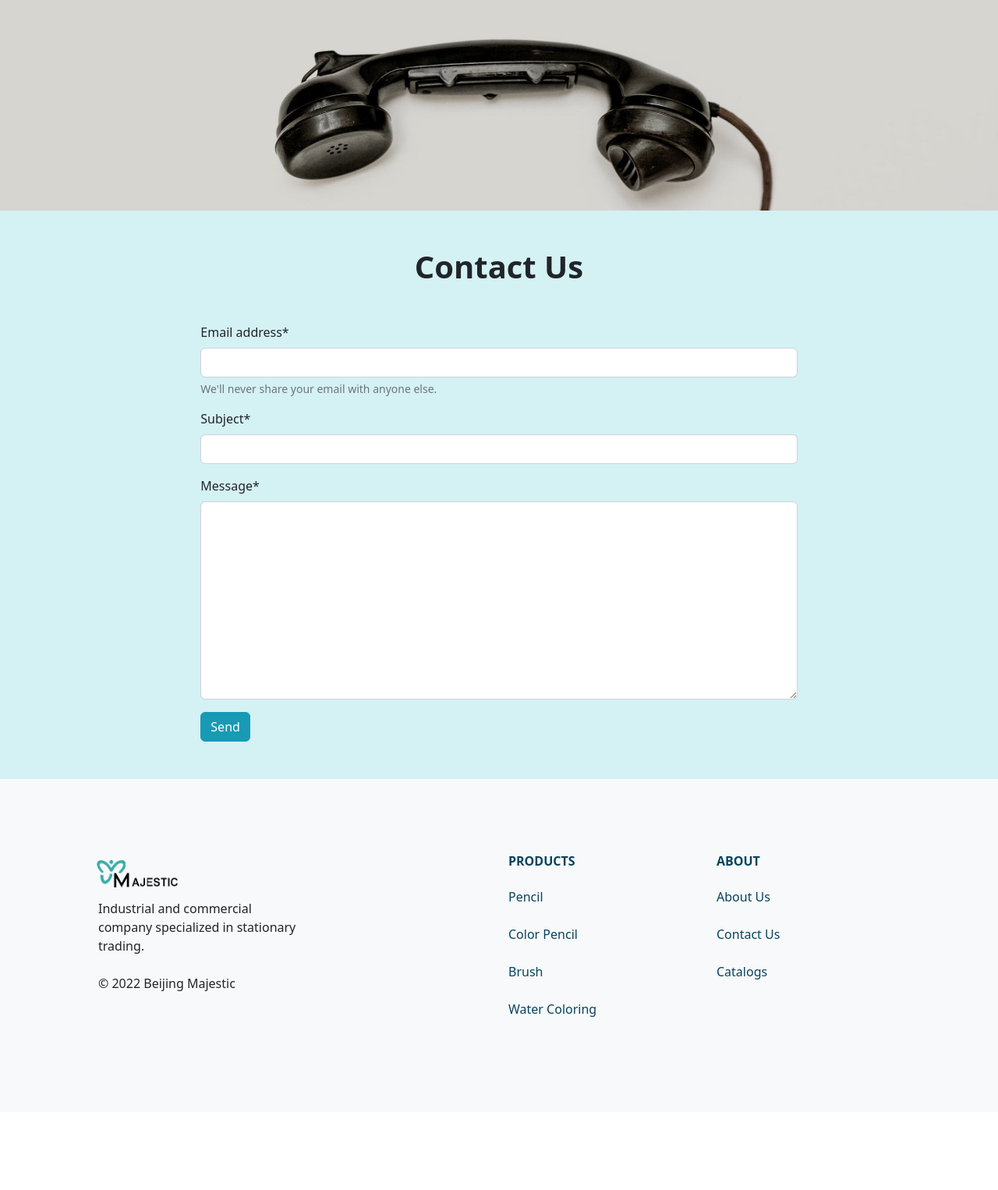
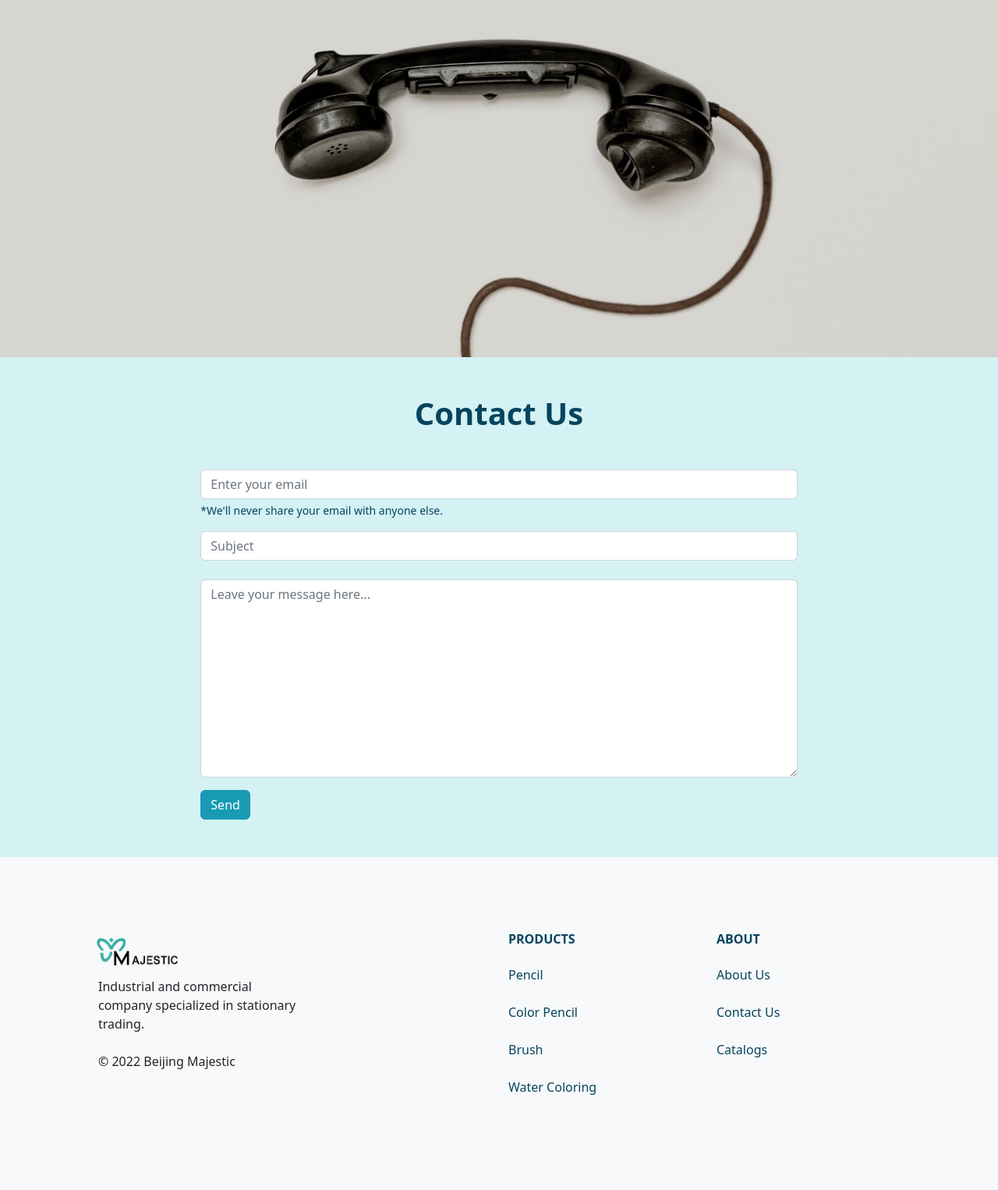
Before and after one commit to YRD-Software/bjmajestic.com, a Django app: page /contact/ in a window 1280 px wide. Shown: the part 67-1593 px from the top of the page at 78% size. Before the commit the page ends 1371 px from the top, so only its background shows below. Run offline with Django 3.2, Linux system fonts and the light colour scheme.

Commit message:
Update contact us page

```diff
--- a/contact_us/templates/contact_us/contact_us.html
+++ b/contact_us/templates/contact_us/contact_us.html
@@ -39,30 +39,27 @@
   <img class="contact-img-crop" src="{% static 'contact_us/contact-bg.jpg' %}" alt="">
   <div class="container-fluid bg-lightblue p-5 position-absolute bottom-0 start-50 translate-middle-x">
     <div class="container mb-5">
-      <h1 class="fw-bold text-center">Contact Us</h1>
+      <h1 class="fw-bold text-center text-navyblue">Contact Us</h1>
     </div>
-    <div class="container col-12 col-md-8 col-xxl-6">
+    <div class="container col-12 col-md-8 col-xxl-7">
       <form method="post" action="{% url 'contact_us:contact' %}">
         {% csrf_token %}
         <div class="mb-3">
-          <label for="id_from_email" class="form-label">Email address*</label>
           <input type="email" name="from_email" class="form-control" required id="id_from_email"
-            aria-describedby="emailHelp" />
-          <div id="emailHelp" class="form-text">
-            We'll never share your email with anyone else.
+            placeholder="Enter your email" aria-describedby="emailHelp" />
+          <div id="emailHelp" class="form-text text-navyblue">
+            *We'll never share your email with anyone else.
           </div>
         </div>
-        <div class="mb-3">
-          <label for="id_subject" class="form-label">Subject*</label>
-          <input type="text" name="subject" class="form-control" required id="id_subject" />
+        <div class="mb-4">
+          <input type="text" name="subject" class="form-control" required id="id_subject" placeholder="Subject" />
         </div>
         <div class="mb-3">
-          <label for="id_message" class="form-label">Message*</label>
-          <textarea name="message" class="form-control" require id="id_message" cols="30" rows="10"></textarea>
+          <textarea name="message" class="form-control" require id="id_message" cols="30" rows="10" placeholder="Leave your message here..."></textarea>
         </div>
         <button class="btn btn-bluegrotto" type="submit">Send</button>
       </form>
     </div>
   </div>
 </div>
-  {% endblock content %}
+{% endblock content %}
--- a/products/static/products/base.css
+++ b/products/static/products/base.css
@@ -126,7 +126,7 @@ a {
 
 .contact-img-crop {
     width: 100%;
-    height: 1000px;
+    height: 1100px;
     object-fit: cover;
     object-position: top;
 }
```
